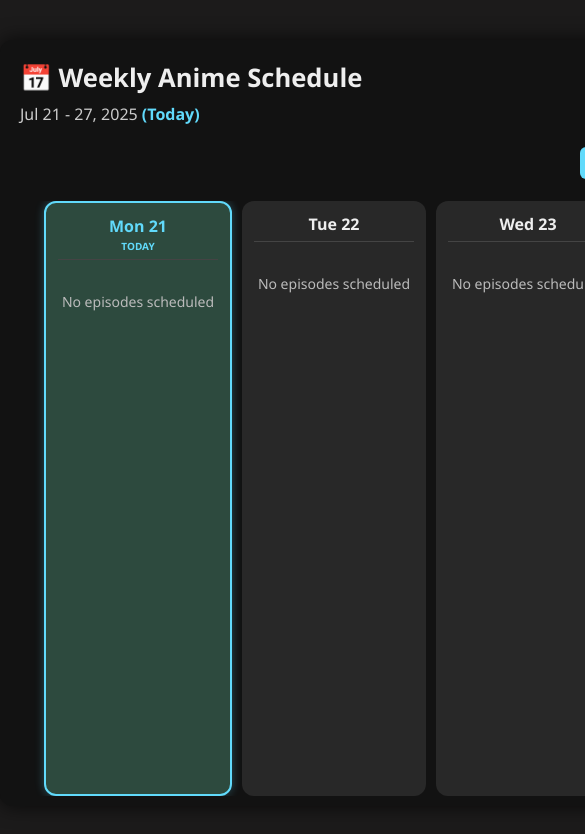
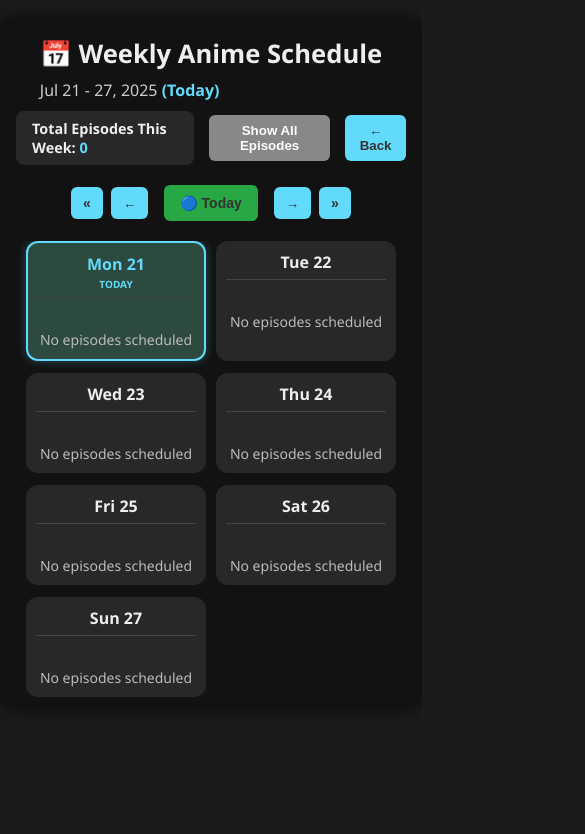
Before and after one commit to DerCoolIAm/NextAnime, a React (Vite) app: page /NextAnime/calendar in a window 390 px wide. Shown: the top 834 px of the page, 585 px wide, since content can reach past the window. Built offline with nearby package versions, Linux system fonts and the light colour scheme.

Commit message:
Improved Calendar UI for mobile/tablet

```diff
--- a/src/components/CalendarAnimeCard.jsx
+++ b/src/components/CalendarAnimeCard.jsx
@@ -83,8 +83,8 @@ export default function CalendarAnimeCard({ anime, onRemove }) {
           className="anime-image-container"
           style={{
             position: "relative",
-            width: 40,
-            height: 60,
+            width: 36,
+            height: 54,
             flexShrink: 0,
             borderRadius: 6,
             overflow: "hidden",
@@ -118,7 +118,7 @@ export default function CalendarAnimeCard({ anime, onRemove }) {
         <div
           style={{
             fontWeight: "700",
-            fontSize: 14,
+            fontSize: 13,
             display: "-webkit-box",
             WebkitLineClamp: 2,
             WebkitBoxOrient: "vertical",
@@ -156,7 +156,7 @@ export default function CalendarAnimeCard({ anime, onRemove }) {
           <div
             style={{
               minWidth: 0,
-              maxWidth: "70%",
+              maxWidth: "65%",
               overflow: "hidden",
               whiteSpace: "nowrap",
               textOverflow: "ellipsis",
--- a/src/components/DayColumn.jsx
+++ b/src/components/DayColumn.jsx
@@ -1,7 +1,7 @@
 import React from "react";
 import CalendarAnimeCard from "./CalendarAnimeCard";
 
-export default function DayColumn({ date, animes, onRemove }) {
+export default function DayColumn({ date, animes, onRemove, isGrid }) {
   const dayNames = ["Sun", "Mon", "Tue", "Wed", "Thu", "Fri", "Sat"];
   const dayName = dayNames[date.getDay()];
   const dayNum = date.getDate();
@@ -16,15 +16,15 @@ export default function DayColumn({ date, animes, onRemove }) {
   return (
     <div
       style={{
-        flex: "0 0 160px",
-        maxWidth: 160,
+        flex: isGrid ? "0 1 auto" : "0 0 140px",
+        maxWidth: isGrid ? "unset" : 140,
         backgroundColor: isToday ? "#2d4a3e" : "#282828",
         borderRadius: 12,
-        padding: 12,
+        padding: 10,
         color: "#eee",
         display: "flex",
         flexDirection: "column",
-        maxHeight: "100%",
+        maxHeight: isGrid ? "unset" : "100%",
         border: isToday ? "2px solid #61dafb" : "none",
         boxShadow: isToday ? "0 0 10px rgba(97, 218, 251, 0.3)" : "none",
       }}
@@ -65,7 +65,6 @@ export default function DayColumn({ date, animes, onRemove }) {
           style={{
             flexGrow: 1,
             paddingRight: 6,
-            scrollbarWidth: "thin",
             scrollbarColor: "#61dafb transparent",
             display: "flex",
             flexDirection: "column",
@@ -73,7 +72,7 @@ export default function DayColumn({ date, animes, onRemove }) {
             overflowY: "auto",
             scrollbarWidth: "none", // hide scrollbar in Firefox
             msOverflowStyle: "none", // hide scrollbar IE/Edge
-            maxHeight: "calc(100vh - 250px)",
+            maxHeight: isGrid ? "unset" : "60vh",
           }}
           className="anime-list-scroll"
         >
--- a/src/components/WeekView.jsx
+++ b/src/components/WeekView.jsx
@@ -1,20 +1,54 @@
-import React from "react";
+import React, { useEffect, useState } from "react";
 import DayColumn from "./DayColumn";
 
 export default function WeekView({ weekDates, animeByDate, onRemove, isCurrentWeek }) {
+  const [columns, setColumns] = useState(7);
+
+  useEffect(() => {
+    function calcColumns(width) {
+      if (width <= 480) return 2; // phones
+      if (width <= 768) return 3; // small tablets
+      if (width <= 1024) return 4; // tablets
+      return 7; // desktop
+    }
+
+    function handleResize() {
+      setColumns(calcColumns(window.innerWidth));
+    }
+
+    handleResize();
+    window.addEventListener("resize", handleResize);
+    return () => window.removeEventListener("resize", handleResize);
+  }, []);
+
+  const isGrid = columns < 7;
+
   return (
     <div
-      style={{
+      style={
+        isGrid
+          ? {
+              display: "grid",
+              gridTemplateColumns: `repeat(${columns}, minmax(140px, 1fr))`,
+              gap: 10,
+              rowGap: 12,
+              userSelect: "none",
+              paddingLeft: 10,
+              paddingRight: 10,
+            }
+          : {
               display: "flex",
               gap: 10,
-        height: "calc(80vh - 80px)",
+              height: "auto",
               overflowY: "hidden",
               overflowX: "auto",
               userSelect: "none",
               paddingLeft: 10,
               paddingRight: 10,
               justifyContent: "center",
-      }}
+              WebkitOverflowScrolling: "touch",
+            }
+      }
     >
       {weekDates.map((date) => {
         const key = date.toISOString();
@@ -26,6 +60,7 @@ export default function WeekView({ weekDates, animeByDate, onRemove, isCurrentWe
             date={date}
             animes={animesForDay}
             onRemove={onRemove}
+            isGrid={isGrid}
             isCurrentWeek={isCurrentWeek}
           />
         );
--- a/src/pages/Calendar.jsx
+++ b/src/pages/Calendar.jsx
@@ -50,10 +50,8 @@ export default function Calendar() {
   }, [calendarList]);
 
   useEffect(() => {
-    document.body.style.overflowY = 'hidden';
-    return () => {
-      document.body.style.overflowY = '';
-    };
+    // Allow normal page scrolling, especially on mobile/tablet
+    return () => {};
   }, []);
 
   // Filter calendarList based on showAll toggle
@@ -161,20 +159,28 @@ export default function Calendar() {
   return (
     <div
       style={{
-        width: 1400,
-        margin: "40px auto",
+        width: "100%",
+        maxWidth: 1400,
+        margin: "20px auto",
         fontFamily: "'Segoe UI', Tahoma, Geneva, Verdana, sans-serif",
         color: "#eee",
-        padding: "20px",
+        padding: "16px",
         paddingBottom: "10px",
         backgroundColor: "#121212",
         borderRadius: 12,
         boxShadow: "0 0 20px rgba(0,0,0,0.7)",
-        minHeight: "80vh",
-        overflowX: "auto",
-        overflowY: "hidden",
+        minHeight: "60vh",
       }}
     >
+      <style>{`
+        @media (max-width: 1024px) {
+          .calendar-header {
+            flex-direction: column;
+            align-items: flex-start;
+            gap: 10px;
+          }
+        }
+      `}</style>
       <header
         style={{
           display: "flex",
@@ -182,6 +188,7 @@ export default function Calendar() {
           alignItems: "center",
           marginBottom: 20,
         }}
+        className="calendar-header"
       >
         <div>
           <h2 style={{ fontWeight: "700", fontSize: "1.6rem", margin: 0 }}>
@@ -269,6 +276,7 @@ export default function Calendar() {
         style={{
           overflowX: "auto",
           overflowY: "hidden",
+          WebkitOverflowScrolling: "touch",
         }}
       >
         <WeekView
--- a/src/pages/MainPage.jsx
+++ b/src/pages/MainPage.jsx
@@ -123,7 +123,7 @@ export default function MainPage() {
   const [addName, setAddName] = useState("");
   const [showDuplicatePopup, setShowDuplicatePopup] = useState(false);
   const navigate = useNavigate();
-  const VERSION = "Beta v2.0.2";
+  const VERSION = "Beta v2.0.3";
 
   const [user, setUser] = useState(null);
   const prevWatchingListIds = useRef(new Set());
```
Lines whose indentation alone changed are shown as unchanged.
